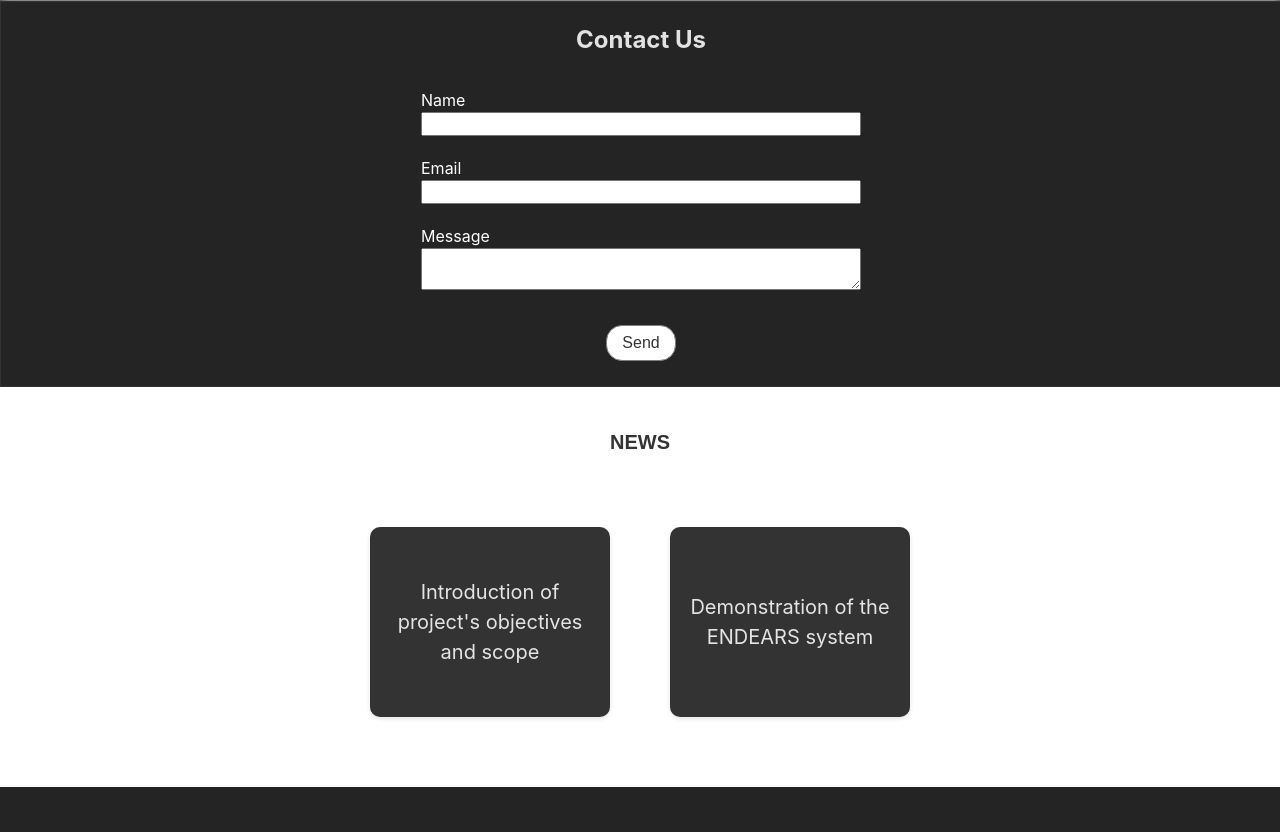
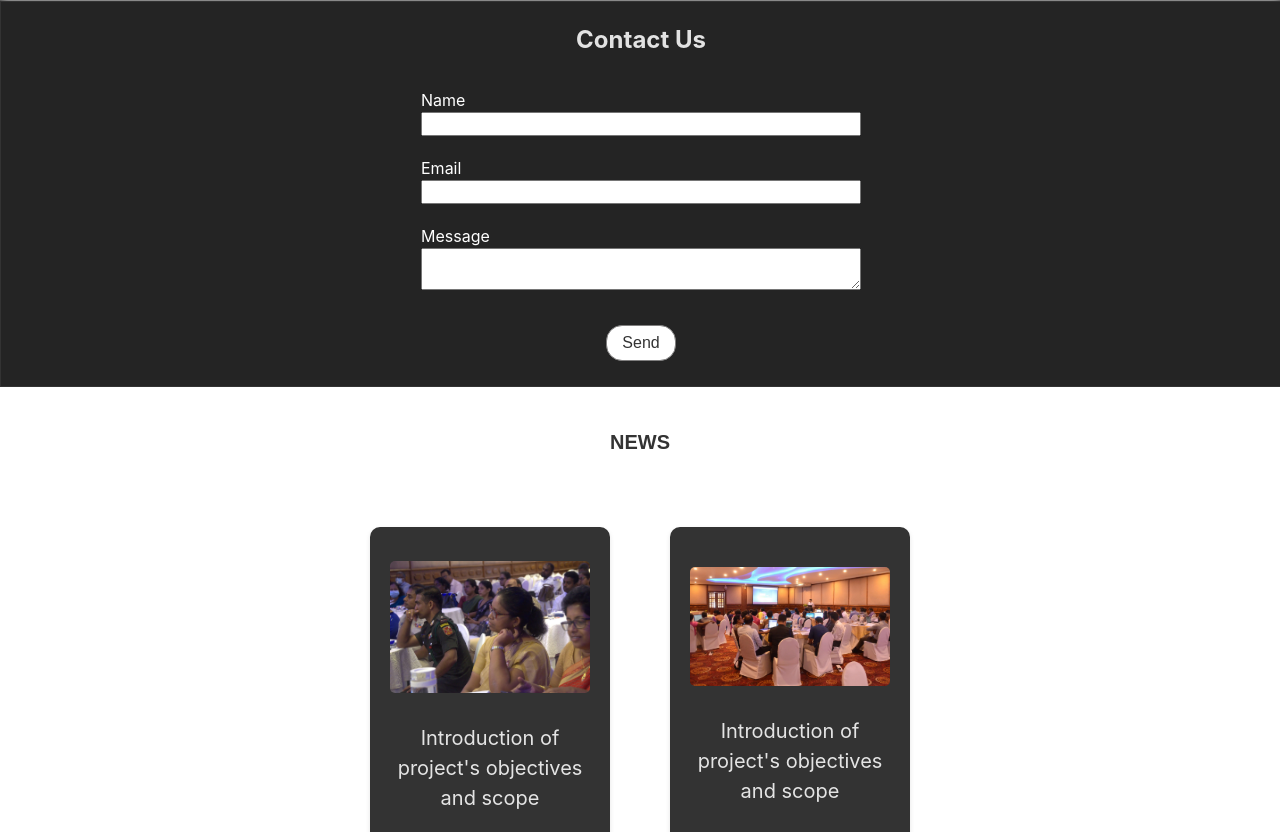
Before and after one commit to Hasitha-J/Endears_project, a React (Vite) app: page / in a window 1280 px wide. Shown: the part 1965-2797 px from the top of the page. Built offline with nearby package versions, Linux system fonts and the light colour scheme.

Commit message:
add image head to news tab

```diff
--- a/src/News.jsx
+++ b/src/News.jsx
@@ -1,7 +1,9 @@
 import React from "react";
 import Popup from 'reactjs-popup';
 import work1 from './assets/workshop1.jpg';
+import work1Head from './assets/workshop1Head.webp';
 import work2 from './assets/workshop2.jpg';
+import work2Head from './assets/workshop2Head.webp';
 import closeButton from './assets/close.svg';
 
 const styles = {
@@ -19,15 +21,15 @@ const styles = {
     backgroundColor: 'white',
     width: '100vw',
     display: 'flex',
-    justifyContent: 'center', // Center the visible cards
-    overflowX: 'auto', // Allow horizontal scrolling
-    padding: '50px 0px', // Add margin to separate the news cards
+    justifyContent: 'center',
+    overflowX: 'auto',
+    padding: '50px 0px',
   },
 
   card: {
-    margin: '0 30px', // Add margin for spacing between cards
+    margin: '0 30px',
     width: '200px',
-    height: '150px',
+    height: '300px',
     backgroundColor: '#333',
     borderRadius: '10px',
     padding: '20px',
@@ -37,7 +39,15 @@ const styles = {
     justifyContent: 'center',
     alignItems: 'center',
     fontSize: '20px',
+    flexDirection: 'column',
   },
+  imageCard: {
+    maxWidth: '100%',
+    maxHeight: '50%',
+    borderRadius: '5px',
+    marginBottom: '10px',
+  },
+
   title: {
     color: '#333',
     fontSize: '20px',
@@ -101,7 +111,10 @@ const News = () => {
       <p style={styles.title}>NEWS</p>
       <div style={styles.newsContainer} >
       <Popup trigger=
-                {<div style={styles.card}>Introduction of project's objectives and scope</div>}
+                {<div style={styles.card}>
+                  <img src={work1Head} alt="Project Image" style={styles.imageCard} />
+                  <p>Introduction of project's objectives and scope</p>
+                </div>}
                 modal nested>
                 {
                     close => (
@@ -125,7 +138,10 @@ const News = () => {
                 }
             </Popup>
             <Popup trigger=
-                {<div style={styles.card}>Demonstration of the ENDEARS system</div>}
+                {<div style={styles.card}>
+                <img src={work2Head} alt="Project Image" style={styles.imageCard} />
+                <p>Introduction of project's objectives and scope</p>
+              </div>}
                 modal nested>
                 {
                     close => (
```
Also changed, not shown: src/assets/workshop1Head.webp (added), src/assets/workshop2Head.webp (added).
